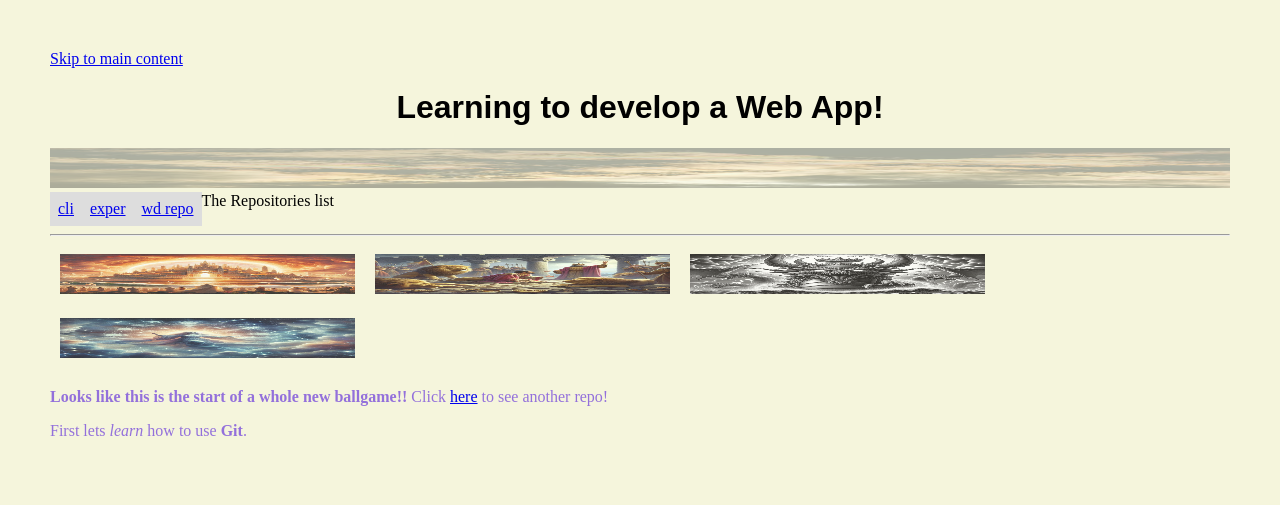
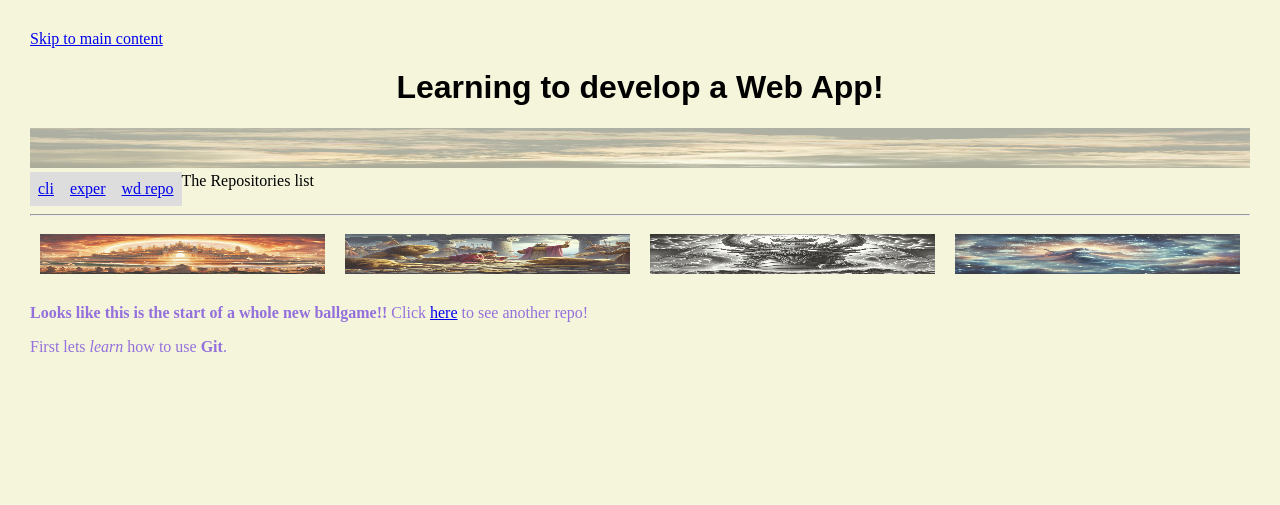
Before and after one commit to fdhaitech/msappsvc01, a PHP site: page / in a window 1280 px wide. Shown: the top 505 px of the page. Run offline with PHP 8.4, Linux system fonts and the light colour scheme.

Commit message:
3rd update

```diff
--- a/css/index.css
+++ b/css/index.css
@@ -1,12 +1,15 @@
 body {
     padding: 30px;
-    margin: 20px;
+    margin: 0px;
     border:black;
     font-family: serif;
     background-color: beige;
 }
 h1, h2, h3, h4, h5, h6 { font-family: sans-serif;
     text-align: center;}
+	* {
+  box-sizing: border-box;
+}
 
     ul {
         list-style-type: none;
```
